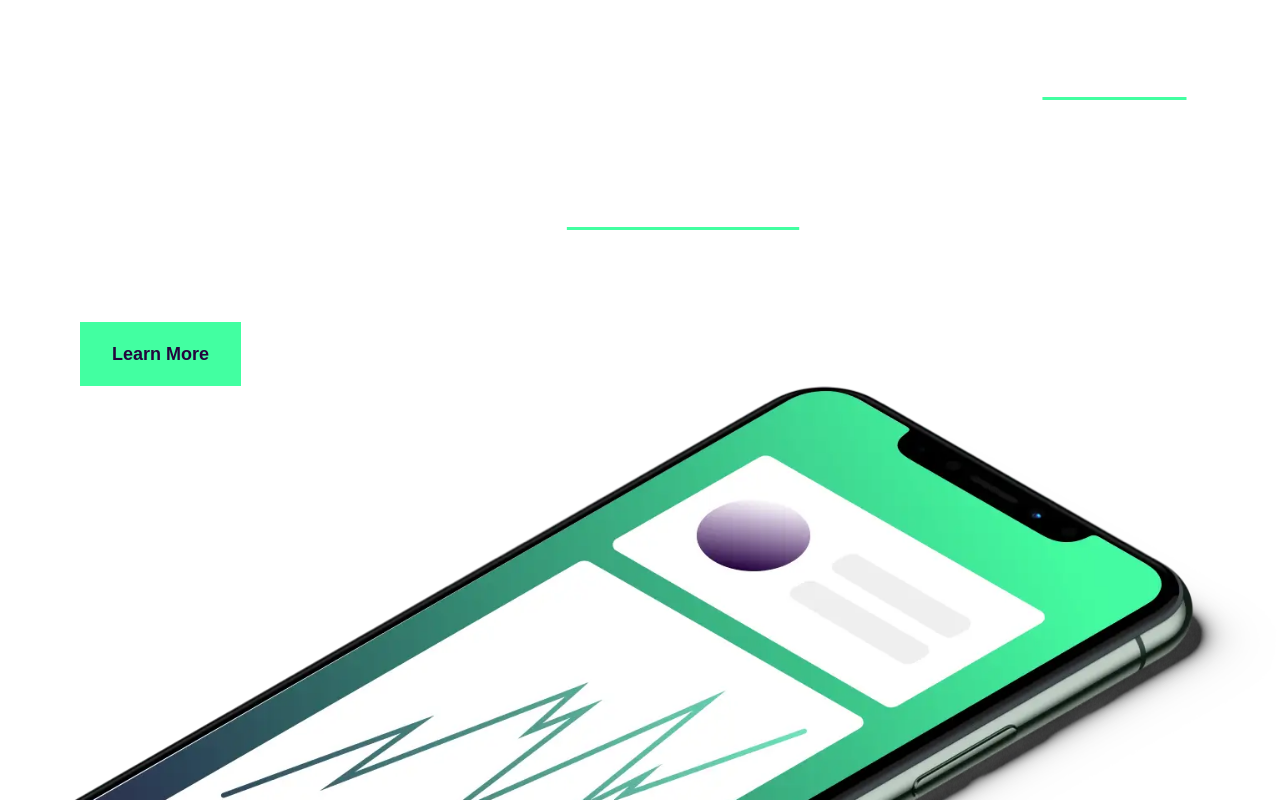
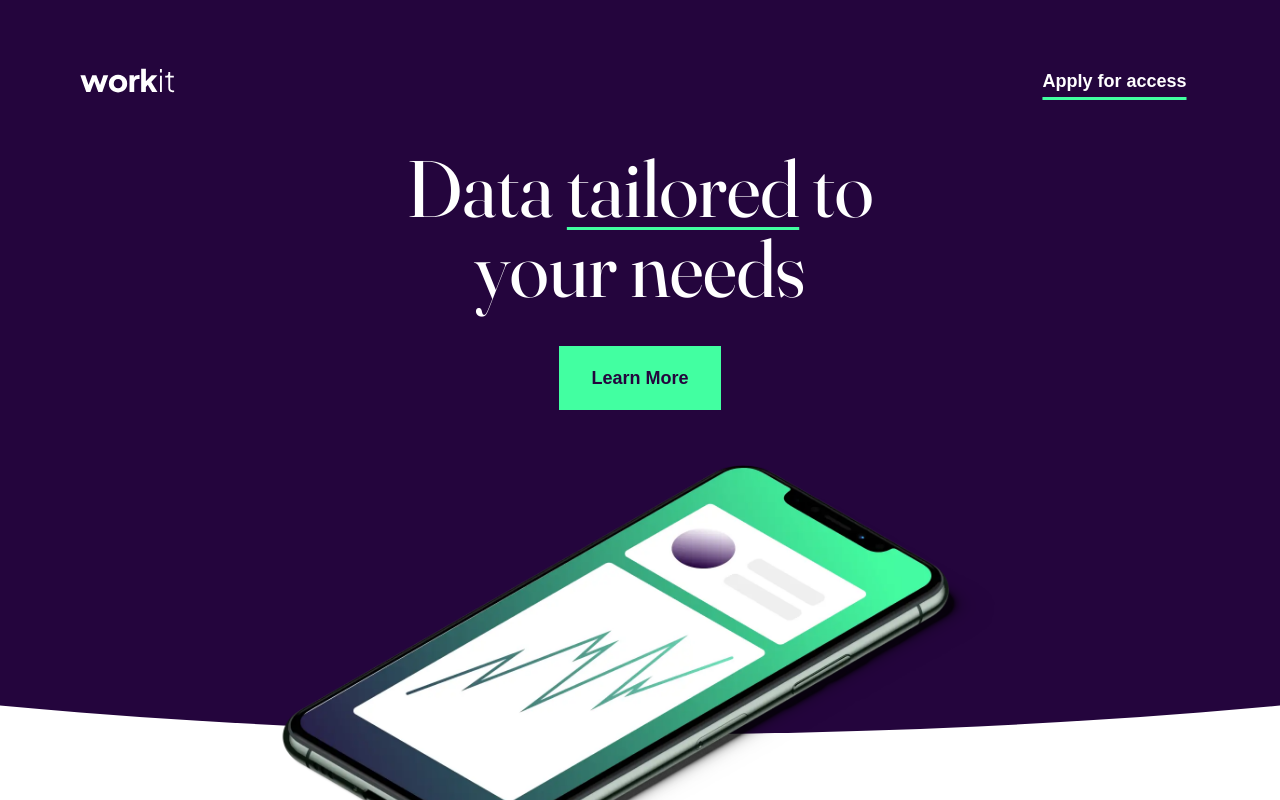
Before and after one commit to JBetoReyes/beyond-workit-landing-page, a React (Vite) app: page / in a window 1280 px wide. Shown: the top 800 px of the page. Built offline with nearby package versions, Linux system fonts and the light colour scheme.

Commit message:
adding hero section position styles

```diff
--- a/src/sass/components/_hero-section.scss
+++ b/src/sass/components/_hero-section.scss
@@ -1,27 +1,30 @@
 @use "../abstracts/" as *;
 
 .hero-section {
-    padding-block: $hero-padding-block;
     position: relative;
-    &__container {
+    &__background {
+        background-color: $hero-section-background-color;
+        clip-path: ellipse(180% 100% at 50% 0%);
+    }
+    &__content {
+        padding-block: $hero-padding-block;
         display: flex;
         flex-direction: column;
         align-items: center;
         --flow-spacer: #{$size-9};
     }
-    &.top-background-layer {
-        background-color: $hero-section-background-color;
-        clip-path: ellipse(180% 100% at 50% 0%);
+    &__image {
+        position: absolute;
+        bottom: -5.875rem;
+        left: 50%;
+        transform: translateX(-50%);
+        max-width: 21.875rem;
         @include mq(medium) {
-            clip-path: ellipse(100% 100% at 50% 0%);
+            bottom: -8.875rem;
+            max-width: 30rem;
+        }
+        @include mq(large) {
+            max-width: 44.68rem;
         }
     }
-    .bottom-background-layer {
-        background-color: $hero-section-bottom-background-color;
-        position: absolute;
-        top: 0;
-        bottom: 0;
-        left: 0;
-        right: 0;
-    }
 }
```
